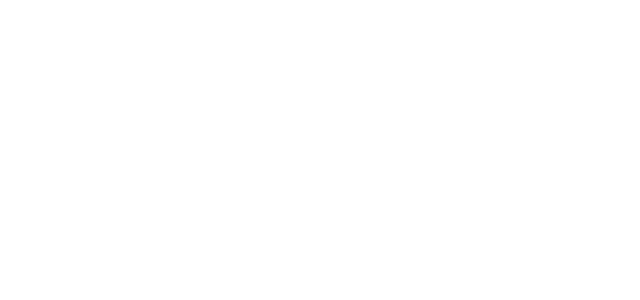
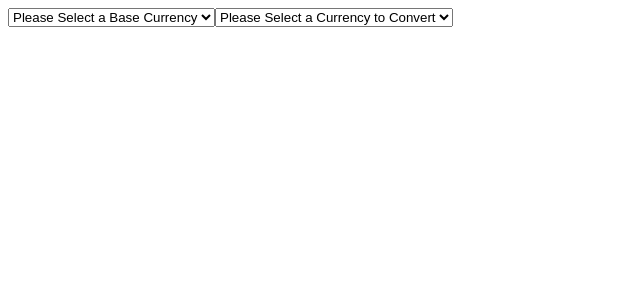
Before and after one commit to HenriqueFadoni/money-now, a React (Create React App) app: page / in a window 1280 px wide. Shown: the top 300 px of the page, without its empty margins (0-640 px from the left). Built offline with nearby package versions, Linux system fonts and the light colour scheme; no server answers.

Commit message:
Basic Currency Selectors

```diff
--- a/package.json
+++ b/package.json
@@ -3,6 +3,7 @@
   "version": "0.1.0",
   "private": true,
   "dependencies": {
+    "axios": "^0.18.0",
     "react": "^16.8.3",
     "react-dom": "^16.8.3",
     "react-scripts": "2.1.5"
--- a/src/App.js
+++ b/src/App.js
@@ -1,10 +1,47 @@
 import React, { Component } from 'react';
+import axios from 'axios';
 
 class App extends Component {
+  state = {
+    base: '',
+    toCurrency: '',
+    date: '',
+    rates: {}
+  }
+
+  async componentDidMount() {
+    const {data} = await axios.get(`https://api.exchangeratesapi.io/latest?base=${this.state.base}`);
+    this.setState({
+      base: data.base,
+      date: data.date,
+      rates: data.rates
+    });
+  }
+
+  selectBaseHandler = event => this.setState({base: event.target.value});
+  selectToHandler = event => this.setState({toCurrency: event.target.value});
+
   render() {
+    const rates = this.state.rates;
+    let arrayRates = [];
+    for (let rate in rates) {
+      arrayRates.push(
+      <option value={`${rate}`} key={`${rate}`} >
+        {rate}
+      </option>
+      );
+    }
     return (
       <div className="App">
+        <select id="base-currency-selector" onChange={event => this.selectBaseHandler(event)}>
+          <option value="" defaultValue>Please Select a Base Currency</option>
+          {arrayRates}
+        </select>
 
+        <select id="to-currency-selector" onChange={event => this.selectToHandler(event)}>
+          <option value="" defaultValue>Please Select a Currency to Convert</option>
+          {arrayRates}
+        </select>
       </div>
     );
   }
```
Also changed, not shown: 1 other file (tests, documents, lock files or other folders).
